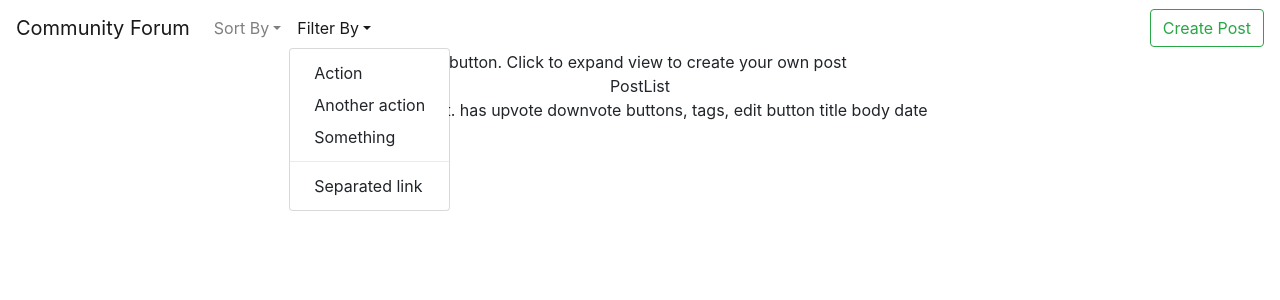
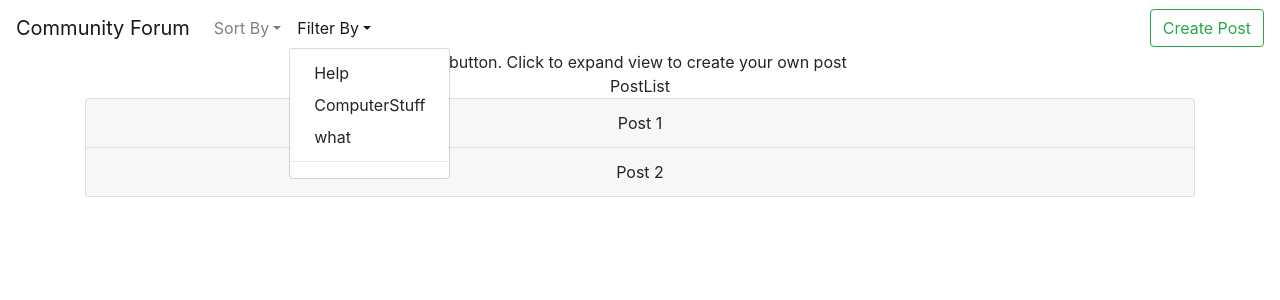
Before and after one commit to paulstumpe/Community-Bulletin-Board, a React (Create React App) app in the folder client/: page / in a window 1280 px wide. Both pictures are taken after a click on the button "Filter By". Shown: the top 300 px of the page. Built offline with nearby package versions, Linux system fonts and the light colour scheme.

Commit message:
add filter dropdown and collapsable posts

```diff
--- a/client/src/App.js
+++ b/client/src/App.js
@@ -11,15 +11,44 @@ const App = () => {
   //array of all posts from server
   const [allPosts, setAllPosts] = useState([])
   //string representing selected sorting mechanism
+  const [allTags, setAllTags] = useState([])
   const [sortedBy, setSortedBy] = useState('')
   //string representing selected tag filter
   const [filterBy, setFilterBy] = useState('')
+  useEffect(()=>{
+    const posts = [
+      {
+        tags: ['Help', 'ComputerStuff'],
+        body: "This is my body",
+        title: 'Post 1',
+        dateCreated: ''
+      },
+      {
+        tags: ['Help', 'what'],
+        body: "This is my body",
+        title: 'Post 2',
+        dateCreated: ''
+      }
+    ]
+    const tags = [];
+    posts.forEach((post)=>{
+      post.tags.forEach(tag=>{
+        if(!tags.includes(tag)){
+          tags.push(tag);
+        }
+      })
+    })
+    setAllPosts(posts);
+    setAllTags(tags);
+
+  }, [])
+
   return (
     <Container>
       <div className="App">
-        <TopBar/>
+        <TopBar allTags={allTags} filterBy={filterBy} setFilterBy={setFilterBy}/>
         <CreatePost />
-        <PostList/>
+        <PostList allPosts={allPosts} filterBy={filterBy}/>
       </div>
     </Container>
   )
--- a/client/src/components/CreatePost.js
+++ b/client/src/components/CreatePost.js
@@ -2,7 +2,7 @@ import React, { useState, useEffect } from 'react';
 
 const CreatePost = ()=>{
     //top padding ensure no overlap with navbar
-    return(<div style={{'padding-top': '50px'}}>
+    return(<div style={{'paddingTop': '50px'}}>
         A button. Click to expand view to create your own post
     </div>)
 }
--- a/client/src/components/Post.js
+++ b/client/src/components/Post.js
@@ -1,17 +1,30 @@
 import React, { useState, useEffect } from 'react';
-import PostView from 'react'
-const Post = ()=>{
+import PostView from './PostView';
+import {Card, Accordion, Button} from 'react-bootstrap';
 
-    return(<div>
-        A single Post. has
-        upvote
-        downvote buttons,
-        tags,
-        edit button
-        title
-        body
-        date
+const Post = ({post, i})=>{
 
-    </div>)
+    // A single Post has
+    // upvote
+    // downvote buttons,
+    // tags,
+    // edit button
+    // title
+    // body
+    // date
+    console.log(post.tags)
+    return(
+        <Card>
+            <Accordion.Toggle as={Card.Header} eventKey={i}>
+            {post.title}
+            </Accordion.Toggle>
+            <Accordion.Collapse eventKey={i}>
+                <Card>
+                    <Card.Body>{post.body}</Card.Body>
+                    <Card.Footer>Tags: {post.tags.length ? post.tags.join(', ') : 'none'}</Card.Footer>
+                </Card>
+            </Accordion.Collapse>
+        </Card>
+    )
 }
 export default Post;
--- a/client/src/components/PostList.js
+++ b/client/src/components/PostList.js
@@ -1,11 +1,16 @@
 import React, { useState, useEffect } from 'react';
 import Post from './Post';
+import {Accordion,Card} from 'react-bootstrap'
 
-const PostList = ()=>{
-
+const PostList = ({allPosts, filterBy})=>{
+    console.log(allPosts)
     return(<div>
         PostList
-        <Post />
+        <Accordion >
+            {allPosts.map((post, i)=>(
+                    <Post post={post} i={i} key={post.title}/>
+            ))}
+        </Accordion>
     </div>)
 }
 export default PostList;
--- a/client/src/components/TopBar.js
+++ b/client/src/components/TopBar.js
@@ -1,6 +1,6 @@
 import React, { useState, useEffect } from 'react';
 import {Navbar, Nav, NavDropdown, Container, Form, FormControl, Button} from 'react-bootstrap';
-const TopBar = ()=>{
+const TopBar = ({filterBy, setFilterBy, allTags})=>{
 
         //  Sorting dropdown
         // Filter dropdown
@@ -18,11 +18,13 @@ const TopBar = ()=>{
                 <NavDropdown.Item href="#action/3.4">Separated link</NavDropdown.Item>
             </NavDropdown>
             <NavDropdown title="Filter By" id="basic-nav-dropdown">
-                <NavDropdown.Item href="#action/3.1">Action</NavDropdown.Item>
-                <NavDropdown.Item href="#action/3.2">Another action</NavDropdown.Item>
-                <NavDropdown.Item href="#action/3.3">Something</NavDropdown.Item>
+                {allTags.map(tag=>(
+                <NavDropdown.Item
+                    active={tag===filterBy}
+                    onClick={()=>{setFilterBy(tag)}}
+                >{tag}</NavDropdown.Item>
+                ))}
                 <NavDropdown.Divider />
-                <NavDropdown.Item href="#action/3.4">Separated link</NavDropdown.Item>
             </NavDropdown>
         </Nav>
             <Button variant="outline-success">Create Post</Button>
```
